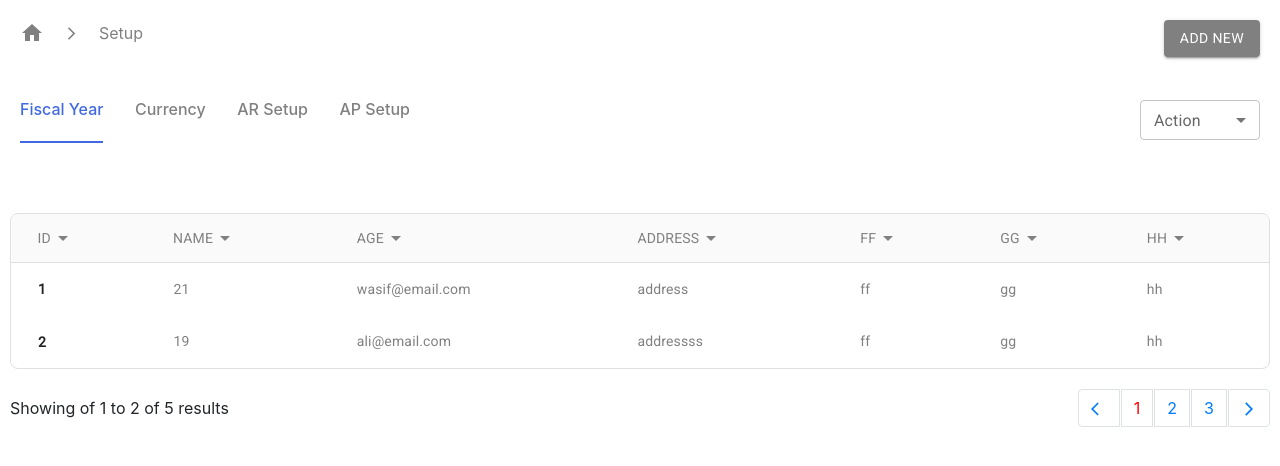
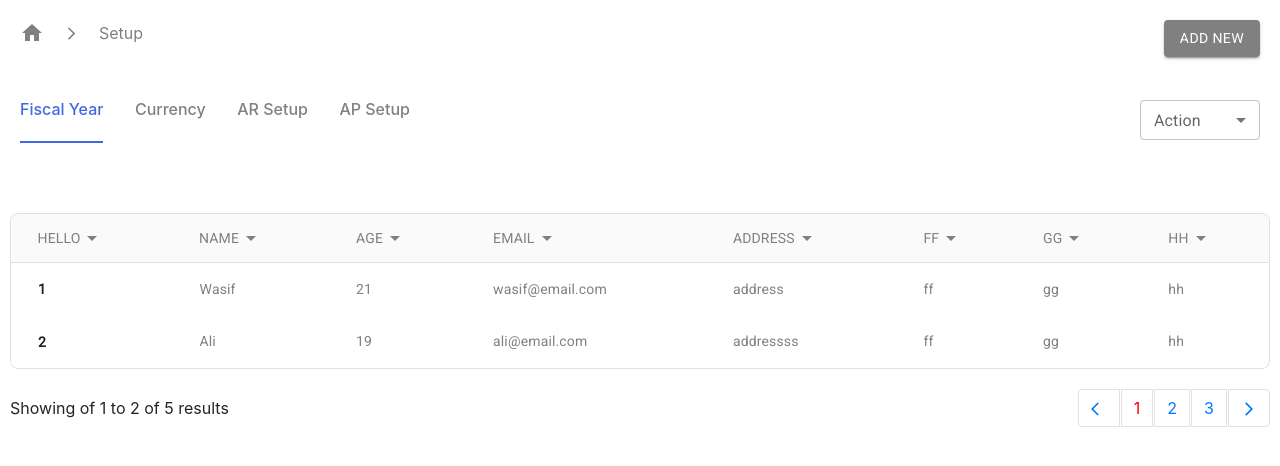
Before and after one commit to Manish-at-git/tekgrid-table, a React (Create React App) app: page / in a window 1280 px wide. Shown: the top 466 px of the page. Built offline with nearby package versions, Linux system fonts and the light colour scheme.

Commit message:
changed name

```diff
--- a/src/Components/Table/Pagination.js
+++ b/src/Components/Table/Pagination.js
@@ -32,7 +32,7 @@ const Pagination = ({ postsPerPage, totalPosts, paginate, currentPage }) => {
       <ul style={{ margin: 0 }} className="pagination">
         <li className="page-item">
           <span
-            onClick={() => paginate(currentPage <= 0 ? 1 : currentPage - 1)}
+            onClick={() => paginate(currentPage === 1 ? 1 : currentPage - 1)}
             className="page-link"
           >
             <ArrowBackIos fontSize="sm" />
--- a/src/Components/Table/Table.js
+++ b/src/Components/Table/Table.js
@@ -10,27 +10,28 @@ import "./Table.css";
 
 const useSortableData = (
   items,
-  config = { key: "id", direction: "ascending" }
+  config = { index: 0, direction: "ascending" }
 ) => {
   let direction;
   const [sortConfig, setSortConfig] = React.useState(config);
 
-  const requestSort = (key) => {
+  const requestSort = (index) => {
     direction = "ascending";
     if (sortConfig && sortConfig.direction === "ascending") {
       direction = "descending";
     }
-    setSortConfig({ key, direction });
+    setSortConfig({ index, direction });
   };
 
   const sortedItems = React.useMemo(() => {
     let sortableItems = [...items];
     if (sortConfig !== null) {
       sortableItems.sort((a, b) => {
-        if (a[sortConfig.key] < b[sortConfig.key]) {
+        console.log(a[sortConfig.index]);
+        if (a[sortConfig.index] < b[sortConfig.index]) {
           return sortConfig.direction === "ascending" ? -1 : 1;
         }
-        if (a[sortConfig.key] > b[sortConfig.key]) {
+        if (a[sortConfig.index] > b[sortConfig.index]) {
           return sortConfig.direction === "ascending" ? 1 : -1;
         }
         return 0;
@@ -53,27 +54,28 @@ export default function BasicTable(props) {
       if (key === black) {
         black = index;
       }
-      if (key === "name") {
+      if (key === props.hide) {
         hide = index;
       }
-
-      // if (key === "name") {
-      //   key = "hello";
-      // }
+      let changedHeader;
+      if (key === "id") {
+        changedHeader = "hello";
+      }
       return (
         <TableCell
           align="center"
           key={index}
           className="TableHeadCell"
-          id={`${key === "email" ? "hide" : ""}`}
+          id={`${key === props.hide ? "hide" : ""}`}
         >
           {
             <div className="Cell">
-              {key.toUpperCase()}
+              {changedHeader ? changedHeader.toUpperCase() : key.toUpperCase()}
               {"  "}
               {icons.includes(key.toLowerCase().trim()) ? null : (
                 <ArrowDropDownIcon onClick={() => requestSort(key)} />
               )}
+              {console.log(index)}
             </div>
           }
         </TableCell>
--- a/src/Components/Tabs/Tabs.js
+++ b/src/Components/Tabs/Tabs.js
@@ -21,6 +21,7 @@ function Tabs(props) {
   const [posts, setPosts] = useState(students);
   const [currentPage, setCurrentPage] = useState(1);
   const [icons, setIcons] = useState([]);
+  const [hideCol, setHideCol] = useState("");
   const [postsPerPage] = useState(2);
 
   const setTab = (item) => {
@@ -32,16 +33,19 @@ function Tabs(props) {
     if (item === "Fiscal Year") {
       setPosts(FiscalYear);
       setIcons(["email"]);
+      setHideCol("name");
       setCurrentPage(1);
     }
     if (item === "Currency") {
       setPosts(Currency);
       setIcons(["aa"]);
+      setHideCol("cc");
       setCurrentPage(1);
     }
     if (item === "AR Setup") {
       setPosts(ARSetup);
       setIcons(["id"]);
+      setHideCol("email");
       setCurrentPage(1);
     }
   };
@@ -121,7 +125,7 @@ function Tabs(props) {
       ) : (
         <BasicTable data={students2} black="name" icons={["id"]} />
       )} */}
-      <BasicTable data={currentPosts} black="id" icons={icons} />
+      <BasicTable data={currentPosts} black="id" icons={icons} hide={hideCol} />
       <Pagination
         postsPerPage={postsPerPage}
         totalPosts={posts.length}
```
